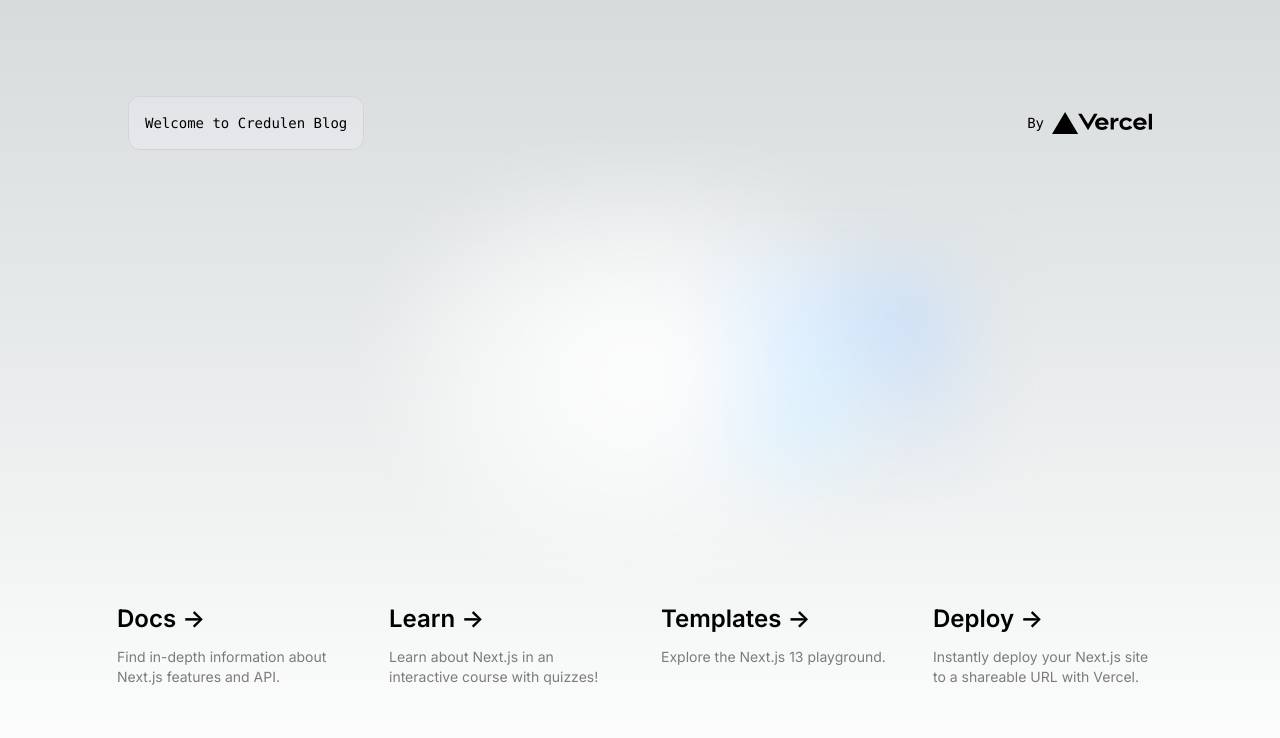
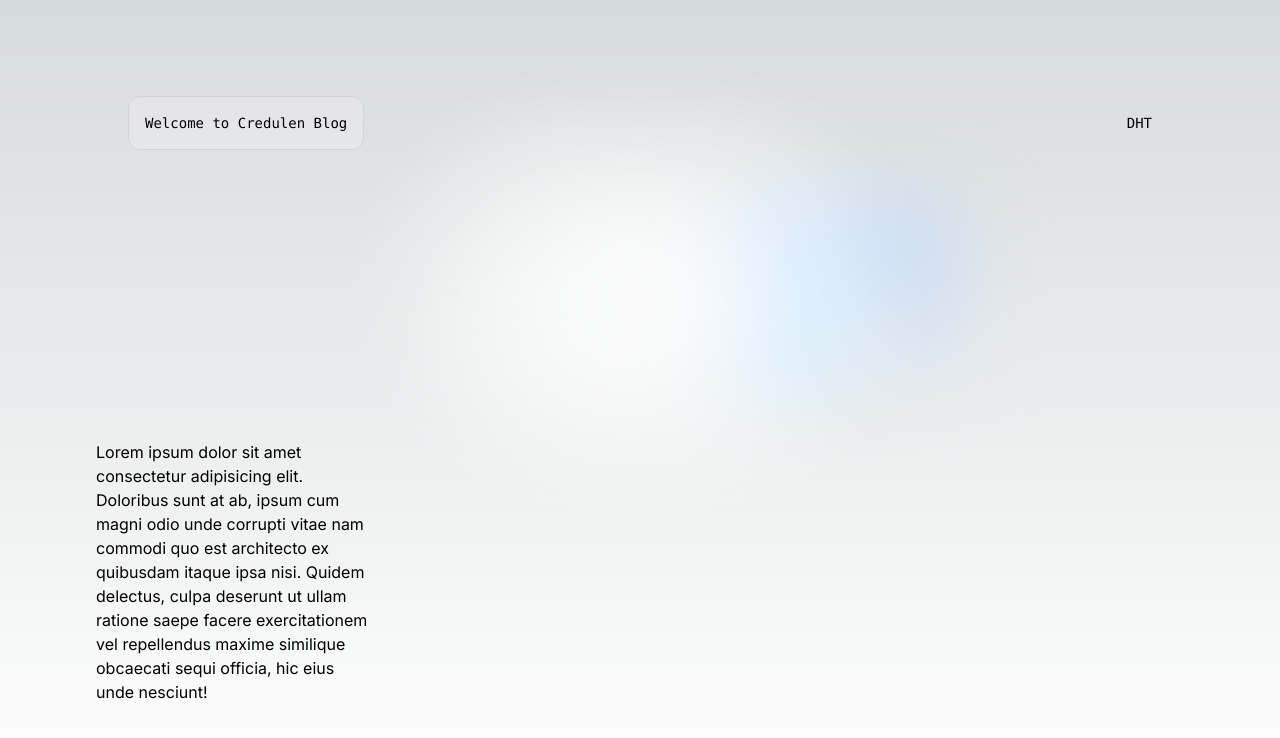
Before and after one commit to credulen/credulen_blog, a Next.js app: page / in a window 1280 px wide. Shown: the top 738 px of the page. Built offline with nearby package versions, Linux system fonts and the light colour scheme.

Commit message:
page.tsx updated

```diff
--- a/app/page.tsx
+++ b/app/page.tsx
@@ -8,21 +8,7 @@ export default function Home() {
 					Welcome to Credulen Blog
 				</p>
 				<div className="fixed bottom-0 left-0 flex h-48 w-full items-end justify-center bg-gradient-to-t from-white via-white dark:from-black dark:via-black lg:static lg:h-auto lg:w-auto lg:bg-none">
-					<a
-						className="pointer-events-none flex place-items-center gap-2 p-8 lg:pointer-events-auto lg:p-0"
-						href="https://vercel.com?utm_source=create-next-app&utm_medium=appdir-template&utm_campaign=create-next-app"
-						target="_blank"
-						rel="noopener noreferrer">
-						By{" "}
-						<Image
-							src="/vercel.svg"
-							alt="Vercel Logo"
-							className="dark:invert"
-							width={100}
-							height={24}
-							priority
-						/>
-					</a>
+					<h1>DHT</h1>
 				</div>
 			</div>
 
@@ -38,69 +24,13 @@ export default function Home() {
 			</div>
 
 			<div className="mb-32 grid text-center lg:mb-0 lg:grid-cols-4 lg:text-left">
-				<a
-					href="https://nextjs.org/docs?utm_source=create-next-app&utm_medium=appdir-template&utm_campaign=create-next-app"
-					className="group rounded-lg border border-transparent px-5 py-4 transition-colors hover:border-gray-300 hover:bg-gray-100 hover:dark:border-neutral-700 hover:dark:bg-neutral-800/30"
-					target="_blank"
-					rel="noopener noreferrer">
-					<h2 className={`mb-3 text-2xl font-semibold`}>
-						Docs{" "}
-						<span className="inline-block transition-transform group-hover:translate-x-1 motion-reduce:transform-none">
-							-&gt;
-						</span>
-					</h2>
-					<p className={`m-0 max-w-[30ch] text-sm opacity-50`}>
-						Find in-depth information about Next.js features and API.
-					</p>
-				</a>
-
-				<a
-					href="https://nextjs.org/learn?utm_source=create-next-app&utm_medium=appdir-template-tw&utm_campaign=create-next-app"
-					className="group rounded-lg border border-transparent px-5 py-4 transition-colors hover:border-gray-300 hover:bg-gray-100 hover:dark:border-neutral-700 hover:dark:bg-neutral-800 hover:dark:bg-opacity-30"
-					target="_blank"
-					rel="noopener noreferrer">
-					<h2 className={`mb-3 text-2xl font-semibold`}>
-						Learn{" "}
-						<span className="inline-block transition-transform group-hover:translate-x-1 motion-reduce:transform-none">
-							-&gt;
-						</span>
-					</h2>
-					<p className={`m-0 max-w-[30ch] text-sm opacity-50`}>
-						Learn about Next.js in an interactive course with&nbsp;quizzes!
-					</p>
-				</a>
-
-				<a
-					href="https://vercel.com/templates?framework=next.js&utm_source=create-next-app&utm_medium=appdir-template&utm_campaign=create-next-app"
-					className="group rounded-lg border border-transparent px-5 py-4 transition-colors hover:border-gray-300 hover:bg-gray-100 hover:dark:border-neutral-700 hover:dark:bg-neutral-800/30"
-					target="_blank"
-					rel="noopener noreferrer">
-					<h2 className={`mb-3 text-2xl font-semibold`}>
-						Templates{" "}
-						<span className="inline-block transition-transform group-hover:translate-x-1 motion-reduce:transform-none">
-							-&gt;
-						</span>
-					</h2>
-					<p className={`m-0 max-w-[30ch] text-sm opacity-50`}>
-						Explore the Next.js 13 playground.
-					</p>
-				</a>
-
-				<a
-					href="https://vercel.com/new?utm_source=create-next-app&utm_medium=appdir-template&utm_campaign=create-next-app"
-					className="group rounded-lg border border-transparent px-5 py-4 transition-colors hover:border-gray-300 hover:bg-gray-100 hover:dark:border-neutral-700 hover:dark:bg-neutral-800/30"
-					target="_blank"
-					rel="noopener noreferrer">
-					<h2 className={`mb-3 text-2xl font-semibold`}>
-						Deploy{" "}
-						<span className="inline-block transition-transform group-hover:translate-x-1 motion-reduce:transform-none">
-							-&gt;
-						</span>
-					</h2>
-					<p className={`m-0 max-w-[30ch] text-sm opacity-50`}>
-						Instantly deploy your Next.js site to a shareable URL with Vercel.
-					</p>
-				</a>
+				<p>
+					Lorem ipsum dolor sit amet consectetur adipisicing elit. Doloribus
+					sunt at ab, ipsum cum magni odio unde corrupti vitae nam commodi quo
+					est architecto ex quibusdam itaque ipsa nisi. Quidem delectus, culpa
+					deserunt ut ullam ratione saepe facere exercitationem vel repellendus
+					maxime similique obcaecati sequi officia, hic eius unde nesciunt!
+				</p>
 			</div>
 		</main>
 	);
```
